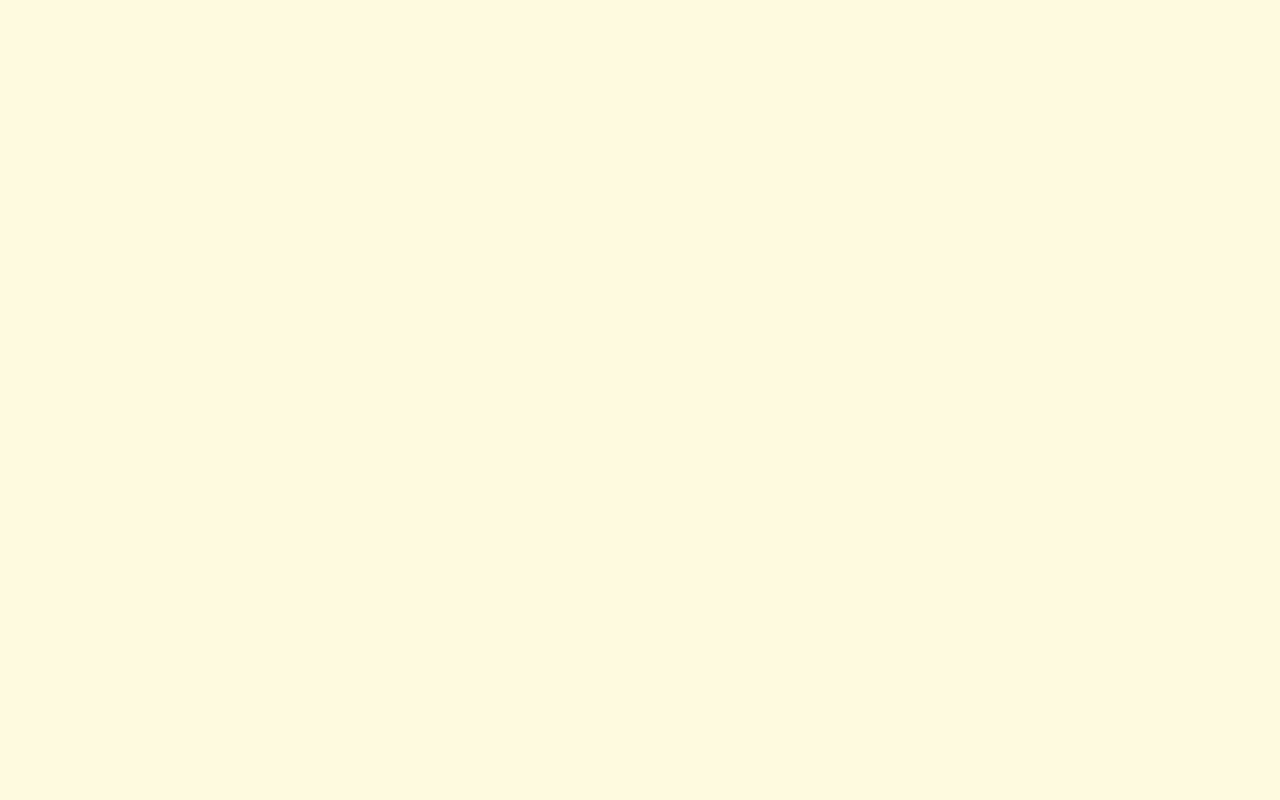
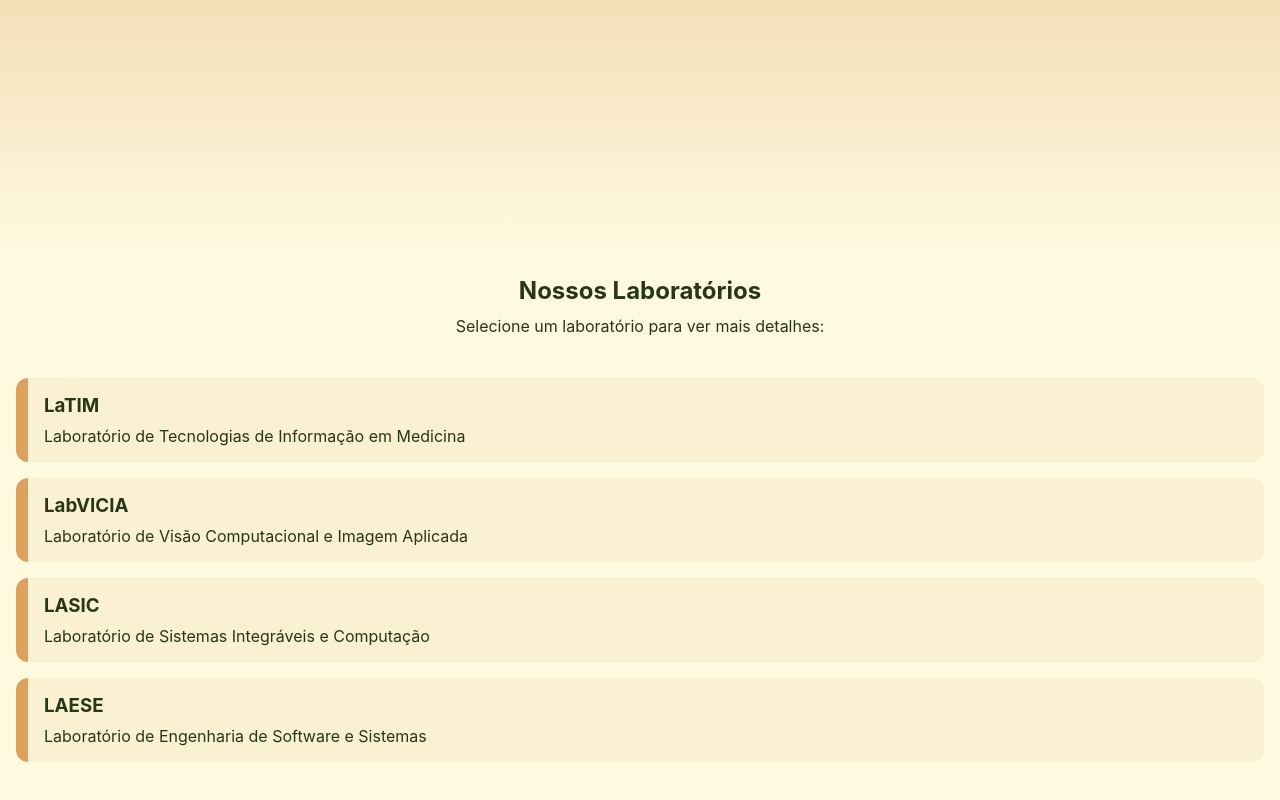
Before and after one commit to tiago-vargas/vitrine-tecnologica, a React (Create React App) app: page /laboratorios in a window 1280 px wide. Shown: the part 576-1376 px from the top of the page. Before the commit the page ends 800 px from the top, so only its background shows below. Built offline with nearby package versions, Linux system fonts and the light colour scheme.

Commit message:
stub lab list

```diff
--- a/src/App.css
+++ b/src/App.css
@@ -2,6 +2,14 @@
 	--dark-1: rgb(96, 108, 56);
 	--dark-2: #283618;
 	--bright-1: #FEFAE0;
+	--bright-1-1: #faf0d2;
+	--bright-1-2: #F7E6C3;
+	--bright-1-3: #F3DCB5;
+	--bright-1-4: #EFD2A6;
+	--bright-1-5: #ECC998;
+	--bright-1-6: #E8BF89;
+	--bright-1-7: #E4B57B;
+	--bright-1-8: #E1AB6C;
 	--bright-2: #DDA15E;
 	--bright-3: #BC6C25;
 }
--- /dev/null
+++ b/src/app/Laboratories.css
@@ -0,0 +1,34 @@
+.Card {
+	/* TODO! Make this sync with the system */
+	background-color: var(--bright-1-1);
+	border-color: var(--primary-color);
+	color: var(--primary-color);
+	border-radius: 12px;
+	border-left: 12px solid var(--accent-color);
+	padding: 1rem;
+	margin: 1rem;
+	transition: background-color 0.25s ease;
+	text-align: left;
+
+	h3 {
+		margin-top: 0;
+	}
+
+	p {
+		margin: 0;
+	}
+}
+
+.Card:hover {
+	/* TODO! Make this sync with the system */
+	background-color: var(--bright-1-3);
+}
+
+ul {
+	list-style-type: none;
+	padding: 0;
+
+	a {
+		text-decoration: none;
+	}
+}
--- a/src/app/Laboratories.tsx
+++ b/src/app/Laboratories.tsx
@@ -1,11 +1,56 @@
-// import "./Laboratories.css";
+import "./Laboratories.css";
+
+interface CardProps {
+	title: string;
+	description: string;
+	link: string;
+}
 
 function Laboratories() {
+	const laboratories = [
+		{ title: "LaTIM", description: "Laboratório de Tecnologias de Informação em Medicina", link: "/laboratorios/latim" },
+		{ title: "LabVICIA", description: "Laboratório de Visão Computacional e Imagem Aplicada", link: "/laboratorios/labvicia" },
+		{ title: "LASIC", description: "Laboratório de Sistemas Integráveis e Computação", link: "/laboratorios/lasic" },
+		{ title: "LAESE", description: "Laboratório de Engenharia de Software e Sistemas", link: "/laboratorios/laese" }
+	];
+
 	return (
-		<div className="Laboratories">
-			<h1>Laboratórios</h1>
+		<div>
+			<header>
+				<h1>Laboratórios</h1>
+				<p>Veja nossos laboratórios e requisite nossos serviços</p>
+			</header>
+
+			<main>
+				<h2>Nossos Laboratórios</h2>
+				<p>Selecione um laboratório para ver mais detalhes:</p>
+				<ul>
+					{
+						laboratories.map((lab, index) => (
+							<li key={index}>
+								<Card
+									title={lab.title}
+									description={lab.description}
+									link={lab.link}
+								/>
+							</li>
+						))
+					}
+				</ul>
+			</main>
 		</div>
 	);
 }
 
+function Card(props: { title: string; description: string; link: string;}) {
+	return (
+		<a href={props.link}>
+			<div className="Card">
+				<h3>{props.title}</h3>
+				<p>{props.description}</p>
+			</div>
+		</a>
+	);
+}
+
 export default Laboratories;
```
